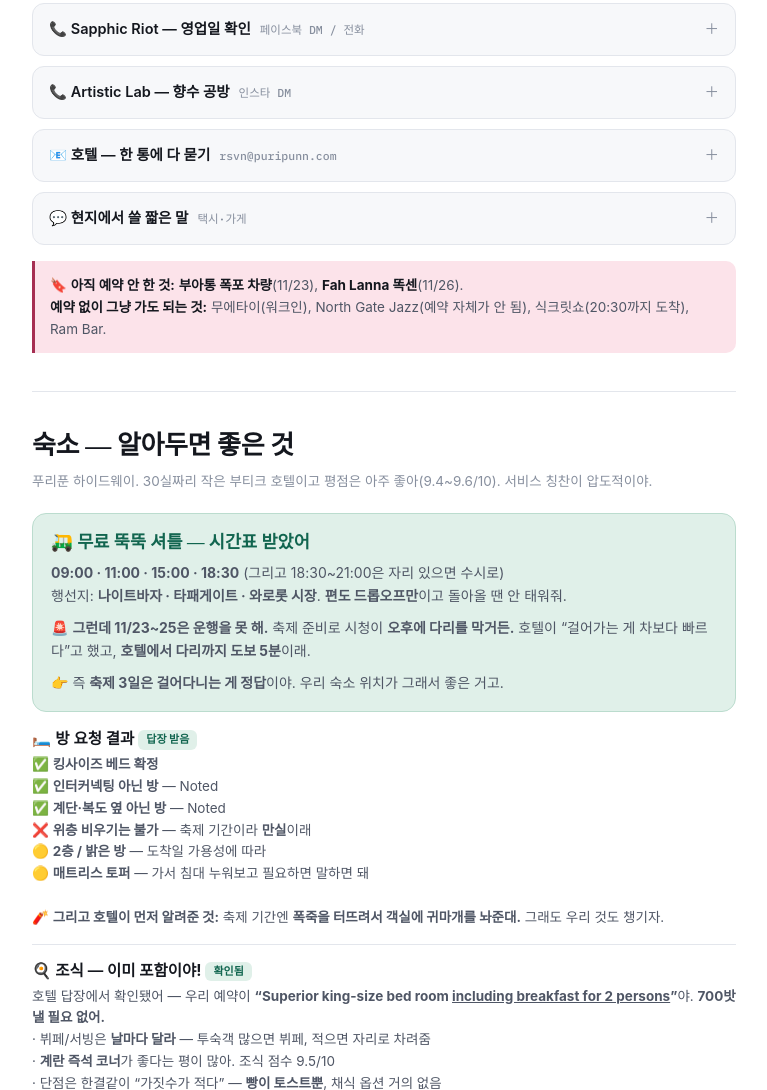
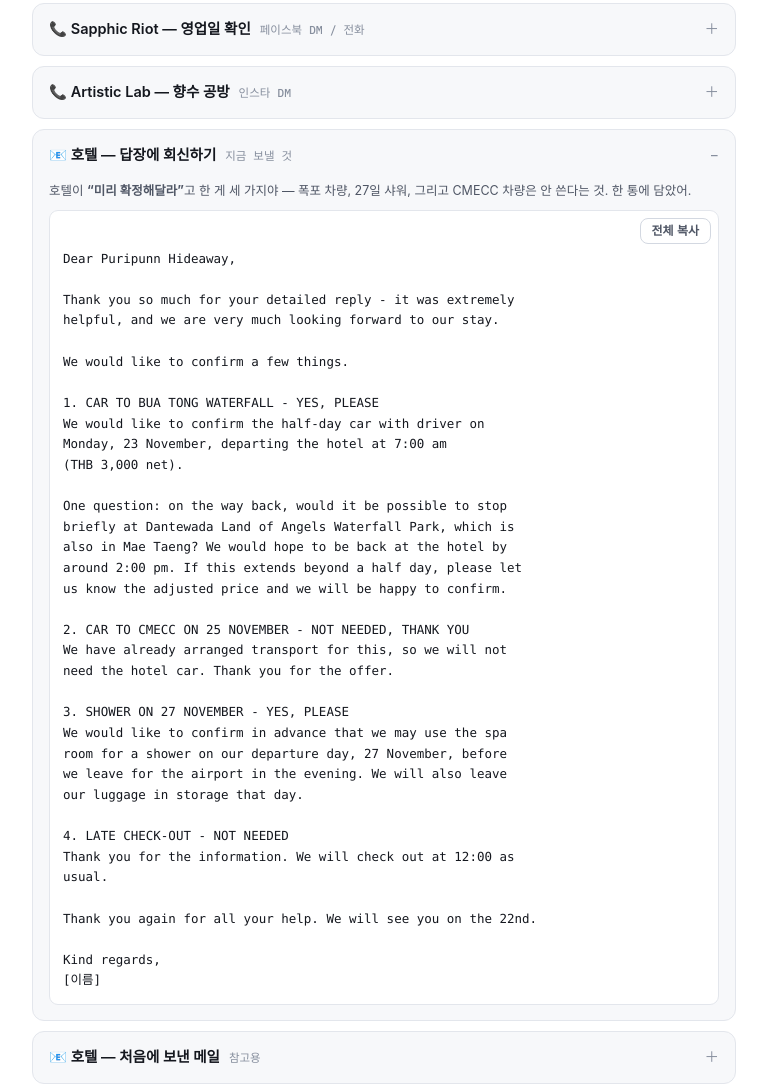
Before and after one commit to chj1330/travel, a plain HTML site: page 2611_chiangmai/index.html in a window 1280 px wide. Shown: the part 3678-4768 px from the top of the page, without its empty margins (256-1023 px from the left). Drawn offline with nearby package versions, Linux system fonts and the light colour scheme; a web font is replaced by a local one.

Commit message:
호텔 회신 메일 추가(폭포 차량 확정·단테와다·샤워·CMECC 불필요)

```diff
--- a/2611_chiangmai/index.html
+++ b/2611_chiangmai/index.html
@@ -365,7 +365,7 @@ footer{padding-block:34px 44px;color:var(--ink3);font-size:12.5px;text-align:cen
     <label><input type="checkbox" id="t2"><span>🎭 <b>식크릿쇼는 그냥 가자</b> — DM 답이 없어. <b>20:30까지 도착</b>하면 자리 잡을 수 있어 (쇼는 21:30)</span></label>
     <label><input type="checkbox" id="t3"><span>🔖 <b>Fah Lanna 똑센 예약</b> — LINE @fahlannaspa. “둘이 한 방”이라고 꼭 적기</span></label>
     <label><input type="checkbox" id="t4"><span>📞 <b>Sapphic Riot 영업일 확인</b> — +66 96 429 5692 또는 페이스북 DM. 월·화 휴무일 수 있어</span></label>
-    <label><input type="checkbox" id="t5"><span>🔖 <b>부아통 폭포 예약</b> — 호텔 차량은 3,000밧으로 비쌈. <b>클룩이나 다른 투어로</b> 미리 예약 (축제라 현장에선 차 구하기 어려움)</span></label>
+    <label><input type="checkbox" id="t5"><span>📧 <b>호텔에 회신</b> — 폭포 차량 확정(3,000밧) + 단테와다 들를 수 있는지 + 27일 샤워 확인 + CMECC 차량 불필요</span></label>
     <label><input type="checkbox" id="t6"><span>📞 <b>Artistic Lab 향수</b> — 인스타 DM으로 예약 필요한지 + 영어 되는지</span></label>
     <label><input type="checkbox" id="t7"><span>✅ <b>호텔 답장 받음</b> — 조식 포함 확인, 킹베드 확정, 샤워 가능</span></label>
     <label><input type="checkbox" id="t8"><span>🚿 <b>체크아웃 날 샤워</b> — 스파 룸 쓸 수 있는데 <b>미리 말해둬야</b> 해. 체크인할 때 얘기하자</span></label>
@@ -457,7 +457,48 @@ Best regards,
 [이름]</pre>
     </div></details>
 
-  <details class="dm"><summary>📧 호텔 — 한 통에 다 묻기 <small>rsvn@puripunn.com</small></summary>
+  <details class="dm" open><summary>📧 호텔 — 답장에 회신하기 <small>지금 보낼 것</small></summary>
+    <div class="body">
+      <p class="how">호텔이 <b>“미리 확정해달라”</b>고 한 게 세 가지야 — 폭포 차량, 27일 샤워, 그리고 CMECC 차량은 안 쓴다는 것. 한 통에 담았어.</p>
+      <pre>Dear Puripunn Hideaway,
+
+Thank you so much for your detailed reply - it was extremely
+helpful, and we are very much looking forward to our stay.
+
+We would like to confirm a few things.
+
+1. CAR TO BUA TONG WATERFALL - YES, PLEASE
+We would like to confirm the half-day car with driver on
+Monday, 23 November, departing the hotel at 7:00 am
+(THB 3,000 net).
+
+One question: on the way back, would it be possible to stop
+briefly at Dantewada Land of Angels Waterfall Park, which is
+also in Mae Taeng? We would hope to be back at the hotel by
+around 2:00 pm. If this extends beyond a half day, please let
+us know the adjusted price and we will be happy to confirm.
+
+2. CAR TO CMECC ON 25 NOVEMBER - NOT NEEDED, THANK YOU
+We have already arranged transport for this, so we will not
+need the hotel car. Thank you for the offer.
+
+3. SHOWER ON 27 NOVEMBER - YES, PLEASE
+We would like to confirm in advance that we may use the spa
+room for a shower on our departure day, 27 November, before
+we leave for the airport in the evening. We will also leave
+our luggage in storage that day.
+
+4. LATE CHECK-OUT - NOT NEEDED
+Thank you for the information. We will check out at 12:00 as
+usual.
+
+Thank you again for all your help. We will see you on the 22nd.
+
+Kind regards,
+[이름]</pre>
+    </div></details>
+
+  <details class="dm"><summary>📧 호텔 — 처음에 보낸 메일 <small>참고용</small></summary>
     <div class="body">
       <p class="how">공식 홈페이지 예약 엔진이 고장나 있어서 <b>메일/전화만</b> 돼. 전화는 +66 53 244 567. 예약번호 꼭 적기.<br>
       조식이랑 스파는 뺐어 — 조식은 현장에서 추가하고, 마사지는 시내에서 받기로 했으니까.</p>
```
